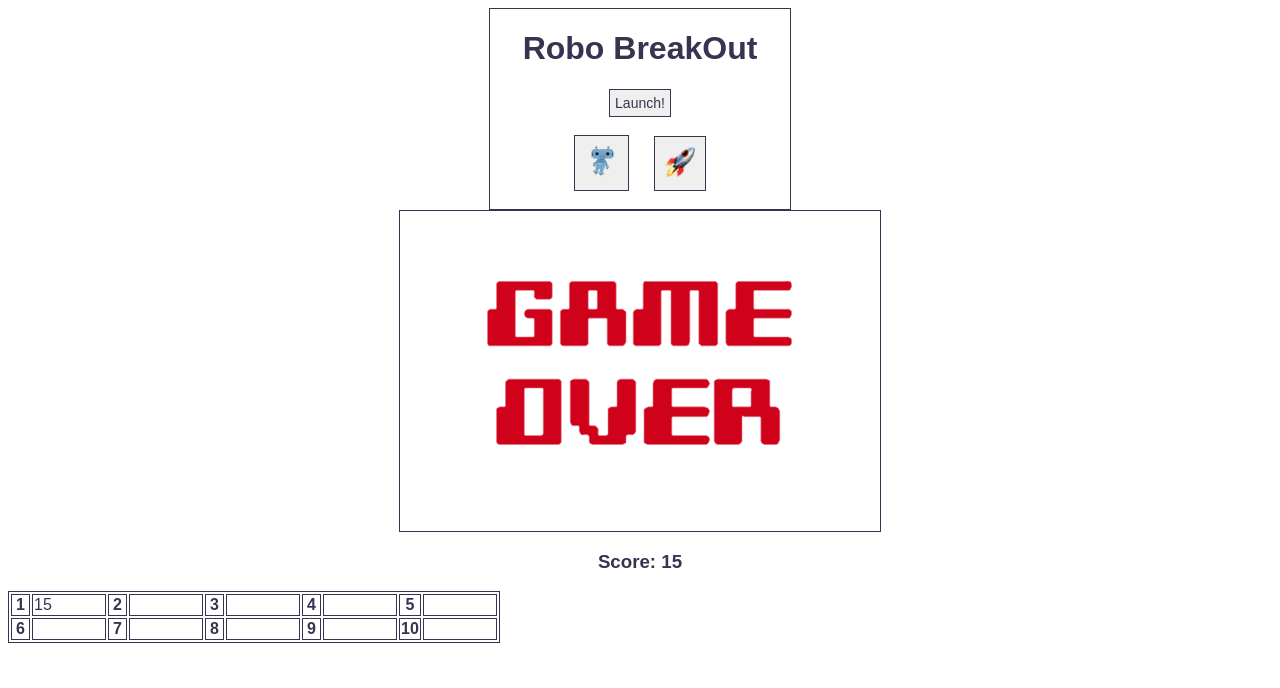
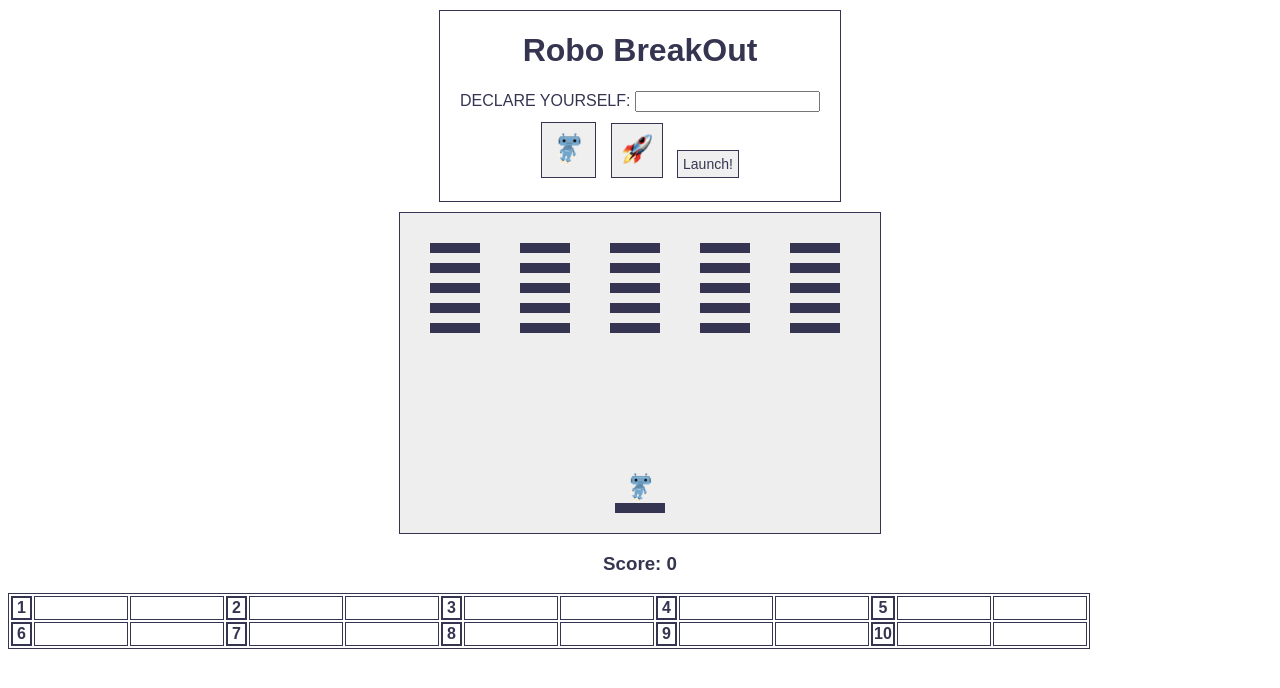
Before and after one commit to LiskaC/Breakout, a plain HTML site: page index.html in a window 1280 px wide. Both pictures are taken after a click on the button "Launch!". Drawn offline with nearby package versions, Linux system fonts and the light colour scheme.

Commit message:
added: username input, username in leaderboard, 's to currentUser; fixed: block/launchpad intersects; reformatted: topdiv

```diff
--- a/index.html
+++ b/index.html
@@ -14,44 +14,69 @@
 <body>
   <div id="gameIntro">
     <h1><span id="SpriteTitle">Robo</span> BreakOut</h1>
-    <button id="startBtn">Launch!</button>
-    <br><br>
+    <form id="declareUsername"> DECLARE YOURSELF:
+      <input type="text" name="usernameInput">
+    </form>
     <button id="getRobot"><img src="images/2dRobo.png"></button>
     <button id="getRocket"><img src="images/rocket.png"></button>
+    <button id="startBtn">Launch!</button>
   </div>
 
   <div id="gameWindow">
     <canvas id="myCanvas" width="480" height="320"></canvas>
   </div>
 
-  <div id="scoreCounter">
-    <h3>Score: <span id="incrementingScore"></span></h3>
+  <div id="currentUserScore">
+    <span>
+      <h3>
+        <span id="currentUser"></span>
+        <span id="scoreCounter">Score: <span id="incrementingScore"></span></span>
+      </h3>
+    </span>
   </div>
 
   <div>
     <table id="LeaderBoard">
       <tr>
         <td class="rank">1</td>
+        <td class="user" id="1stUser"></td>
         <td class="highScore" id="1st"></td>
+
         <td class="rank">2</td>
+        <td class="user" id="2ndUser"></td>
         <td class="highScore" id="2nd"></td>
+
         <td class="rank">3</td>
+        <td class="user" id="3rdUser"></td>
         <td class="highScore" id="3rd"></td>
+
         <td class="rank">4</td>
+        <td class="user" id="4thUser"></td>
         <td class="highScore" id="4th"></td>
+
         <td class="rank">5</td>
+        <td class="user" id="5thUser"></td>
         <td class="highScore" id="5th"></td>
       </tr>
       <tr class="rank">
         <td class="rank">6</td>
+        <td class="user" id="6thUser"></td>
         <td class="highScore" id="6th"></td>
+
         <td class="rank">7</td>
+        <td class="user" id="7thUser"></td>
         <td class="highScore" id="7th"></td>
+
         <td class="rank">8</td>
+        <td class="user" id="8thUser"></td>
         <td class="highScore" id="8th"></td>
+
         <td class="rank">9</td>
+        <td class="user" id="9thUser"></td>
         <td class="highScore" id="9th"></td>
+
         <td class="rank">10</td>
+        <td class="user" id="10thUser"></td>
         <td class="highScore" id="10th"></td>
       </tr>
     </table>
--- a/script.js
+++ b/script.js
@@ -14,10 +14,10 @@ window.onload = function () {
 
   /*
   todo:
-  add names/input to table
   store highscores
+  float the scoreboard up
+  add levels
   add sounds (and toggle button)
-  add levels
   add congrats for top high score if array full
   */
 
@@ -37,31 +37,72 @@ window.onload = function () {
   first updating the running score,
   then storing in highscore array and pushing to table*/
   var score = 0;
-  function updateScore() { document.getElementById("incrementingScore").innerHTML = score; }
+  function updateScore() { document.getElementById("incrementingScore").innerHTML = score; };
 
-  var leaderboard = ["", "", "", "", "", "", "", "", ""];
+  var username;
+
+  var leaderboard = [
+    { user: "", boardscore: "" },
+    { user: "", boardscore: "" },
+    { user: "", boardscore: "" },
+    { user: "", boardscore: "" },
+    { user: "", boardscore: "" },
+    { user: "", boardscore: "" },
+    { user: "", boardscore: "" },
+    { user: "", boardscore: "" },
+    { user: "", boardscore: "" },
+  ];
+
   function updateLeaderBoard() {
-    leaderboard.unshift(score);
+    leaderboard.unshift({ user: username, boardscore: score });
     if (leaderboard.length > 10) {
       leaderboard.pop();
     }
     leaderboard.sort(function (a, b) {
-      return b - a;
+      return b["boardscore"] - a["boardscore"];
     });
-    document.getElementById("1st").innerHTML = leaderboard[0];
-    document.getElementById("2nd").innerHTML = leaderboard[1];
-    document.getElementById("3rd").innerHTML = leaderboard[2];
-    document.getElementById("4th").innerHTML = leaderboard[3];
-    document.getElementById("5th").innerHTML = leaderboard[4];
-    document.getElementById("6th").innerHTML = leaderboard[5];
-    document.getElementById("7th").innerHTML = leaderboard[6];
-    document.getElementById("8th").innerHTML = leaderboard[7];
-    document.getElementById("9th").innerHTML = leaderboard[8];
-    document.getElementById("10th").innerHTML = leaderboard[9];
+    document.getElementById("1stUser").innerHTML = leaderboard[0]["user"];
+    document.getElementById("1st").innerHTML = leaderboard[0]["boardscore"];
+    document.getElementById("2ndUser").innerHTML = leaderboard[1]["user"];
+    document.getElementById("2nd").innerHTML = leaderboard[1]["boardscore"];
+    document.getElementById("3rdUser").innerHTML = leaderboard[2]["user"];
+    document.getElementById("3rd").innerHTML = leaderboard[2]["boardscore"];
+    document.getElementById("4thUser").innerHTML = leaderboard[3]["user"];
+    document.getElementById("4th").innerHTML = leaderboard[3]["boardscore"];
+    document.getElementById("5thUser").innerHTML = leaderboard[4]["user"];
+    document.getElementById("5th").innerHTML = leaderboard[4]["boardscore"];
+    document.getElementById("6thUser").innerHTML = leaderboard[5]["user"];
+    document.getElementById("6th").innerHTML = leaderboard[5]["boardscore"];
+    document.getElementById("7thUser").innerHTML = leaderboard[6]["user"];
+    document.getElementById("7th").innerHTML = leaderboard[6]["boardscore"];
+    document.getElementById("8thUser").innerHTML = leaderboard[7]["user"];
+    document.getElementById("8th").innerHTML = leaderboard[7]["boardscore"];
+    document.getElementById("9thUser").innerHTML = leaderboard[8]["user"];
+    document.getElementById("9th").innerHTML = leaderboard[8]["boardscore"];
+    document.getElementById("10thUser").innerHTML = leaderboard[9]["user"];
+    document.getElementById("10th").innerHTML = leaderboard[9]["boardscore"];
   }
 
 
   var gameRunning = false;
+
+  //checking for object intersects
+  function intersect(rect1, rect2) {
+    var rect1left = rect1.x
+    var rect1top = rect1.y
+    var rect1right = rect1.x + rect1.width
+    var rect1bottom = rect1.y + rect1.height
+
+    var rect2left = rect2.x
+    var rect2top = rect2.y
+    var rect2right = rect2.x + rect2.width
+    var rect2bottom = rect2.y + rect2.height
+
+    return !(rect1left > rect2right
+      || rect1right < rect2left
+      || rect1top > rect2bottom
+      || rect1bottom < rect2top)
+  }
 
   //switching between robot and rocket
   function getSprite() {
@@ -74,6 +115,20 @@ window.onload = function () {
   document.getElementById("getRobot").onclick = function () {
     getSprite = function () { return robot };
     document.getElementById("SpriteTitle").innerText = "Robo";
+  }
+
+  function createBricks() {
+    for (var c = 0; c < brickColumnCount; c++) {
+      bricks[c] = [];
+      for (var r = 0; r < brickRowCount; r++) {
+        bricks[c][r] =
+          {
+            x: (c * (blockWidth + brickPaddingSide)) + brickOffSetLeft,
+            y: (r * (blockHeight + brickPaddingVertical)) + brickOffSetTop,
+            status: 1
+          };
+      }
+    }
   }
 
 
@@ -103,20 +158,6 @@ window.onload = function () {
     }
   }
 
-  function createBricks() {
-    for (var c = 0; c < brickColumnCount; c++) {
-      bricks[c] = [];
-      for (var r = 0; r < brickRowCount; r++) {
-        bricks[c][r] =
-          {
-            x: (c * (blockWidth + brickPaddingSide)) + brickOffSetLeft,
-            y: (r * (blockHeight + brickPaddingVertical)) + brickOffSetTop,
-            status: 1
-          };
-      }
-    }
-  }
-
   //default positions for the game
   function resetGame() {
     x = canvas.width / 2;
@@ -137,18 +178,20 @@ window.onload = function () {
       for (var r = 0; r < brickRowCount; r++) {
         var b = bricks[c][r];
 
-        if (x > b.x && x < (b.x + blockWidth) && y > b.y && y < (b.y + blockHeight)) {
-          dy = -dy;
-          b.status = 0;
-          score += 5;
-        };
+        if (b.status == 1) {
+          if (intersect({ x: x, y: y, width: 30, height: 30 }, { x: b.x, y: b.y, width: blockWidth, height: blockHeight })) {
+            //if (x + 30 > b.x && x < (b.x + blockWidth) && y > b.y && y < (b.y + blockHeight)) {
+            dy = -dy;
+            b.status = 0;
+            score += 5;
+          };
+        }
       };
     };
   };
 
   //draw: running the game
   function draw() {
-    console.log('DIRECTION', y + dy > canvas.height - 30);
     ctx.clearRect(0, 0, 480, 320);
     drawSprite();
     drawLaunchPad();
@@ -169,7 +212,8 @@ window.onload = function () {
 
     //hits the launchPad, changes direction
     else if (y + dy > canvas.height - 60) {
-      if (x > launchPadX && x < launchPadX + blockWidth) {
+      if (intersect({ x: x, y: y, width: 30, height: 20 },
+        { x: launchPadX, y: (canvas.height - blockHeight - 40), width: blockWidth, height: blockHeight })) {
         dy = -dy;
       }
 
@@ -206,9 +250,25 @@ window.onload = function () {
       gameRunning = false;
       resetGame();
     };
-    gameRunning = true;
-  }
+
+    var userInputs = document.getElementById("declareUsername").elements;
+    var usernameInput = userInputs[0]["value"];
+    function updateUsername() { username = usernameInput };
+    updateUsername();
+
+    if (username == "") {
+      alert("DECLARE YOURSELF!");
+      return;
+    } else {
+      document.getElementById("currentUser").innerHTML = (usernameInput + "'s");
+      gameRunning = true;
+    };
+  };
 
   resetGame();
   var interval = setInterval(draw, 10);
 };
+
+
+/* if gamerunning = false can we clear interval
+and set interval when the start button is clicked?*/
--- a/style.css
+++ b/style.css
@@ -4,9 +4,9 @@
 }
 
 #gameIntro {
-  width: 300px;
-  height: 200px;
-  margin: 0 auto;
+  width: 400px;
+  height: 190px;
+  margin: 10px auto;
   border: 1px solid #353551;
   text-align: center;
 }
@@ -14,9 +14,14 @@
 button {
   border: 1px solid #353551;
   padding: 5px;
-  margin: 0 10px;
+  margin: 10px 5px 0px 5px;
   font-size: 14px;
 }
+
+button #startBtn {
+  margin: auto;
+}
+
 #getRobot img {
   width: 33px;
   height: 33px;
@@ -36,7 +41,7 @@ canvas {
   border: 1px solid #353551;
 }
 
-#scoreCounter {
+#currentUserScore {
   text-align: center;
 }
 
@@ -48,10 +53,11 @@ table, tr, td {
   text-align: center;
   font-weight: bold;
   width: 15px;
+  border-width: 2px;
 }
 
-.highScore {
-  width: 70px;
+.highScore, .user {
+  width: 90px;
   font-weight: 500;
   text-align: left;
 }
```
